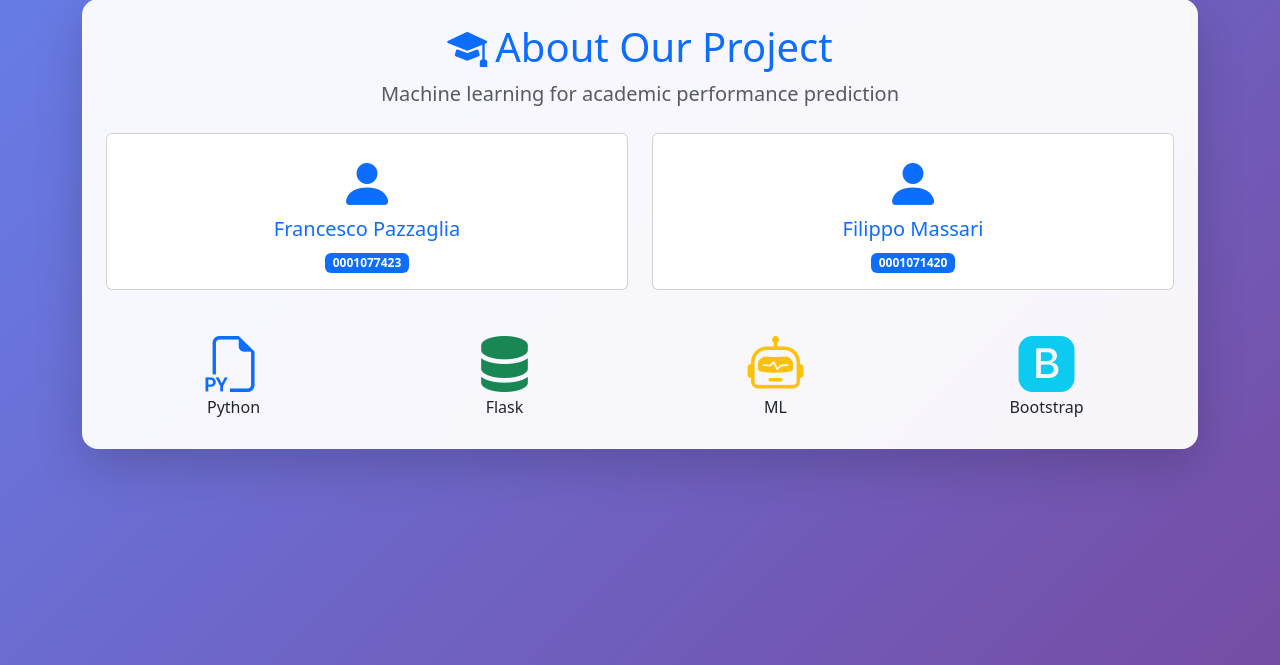
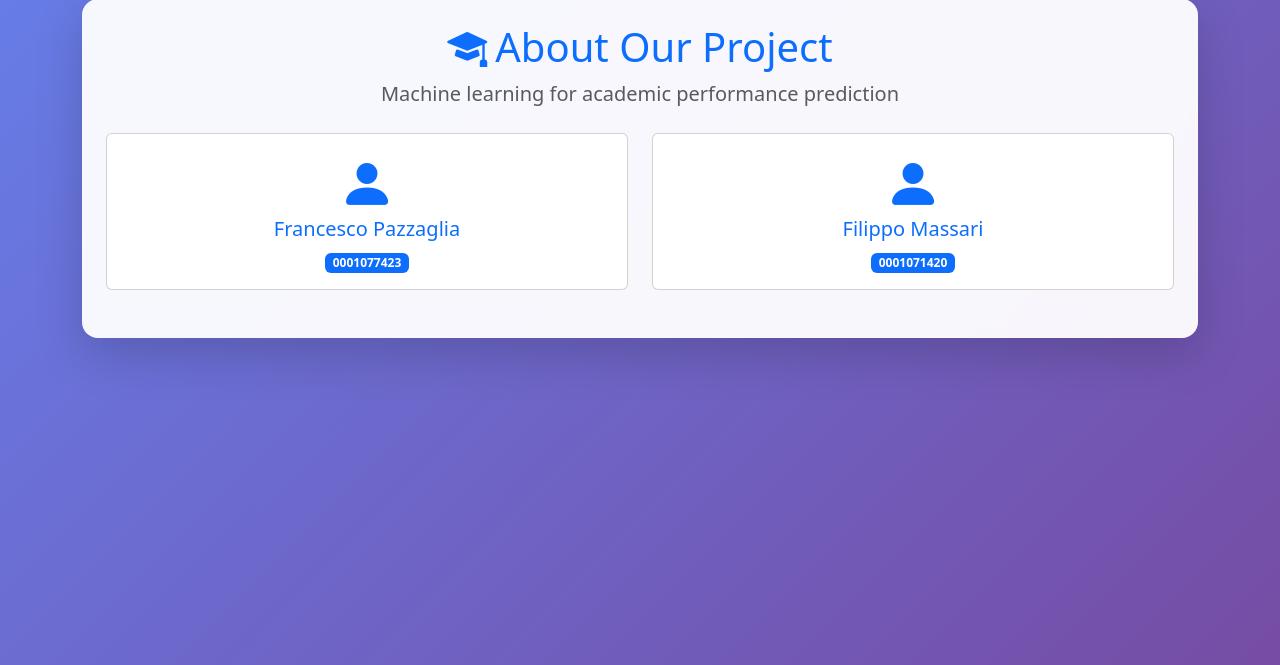
Before and after one commit to FrancescoPazz/Students-Habits-and-Academic-Perfomance, a Flask app: page /about in a window 1280 px wide. Shown: the part 81-746 px from the top of the page. Run offline with Flask 3, Linux system fonts and the light colour scheme; parts of the project's set-up code (start-up, migrations or seed data) failed here and were passed over.

Commit message:
fix: typos and improve clarity in the notebook; update the about page layout

```diff
--- a/app/templates/about.html
+++ b/app/templates/about.html
@@ -11,7 +11,7 @@
 
 <div class="row justify-content-center mb-4">
   {% for student in students %}
-  <div class="col-md-6 mb-3">
+  <div class="col-md-6">
     <div class="card">
       <div class="card-body text-center">
         <i class="bi bi-person-fill display-4 text-primary mb-2"></i>
@@ -23,22 +23,4 @@
   {% endfor %}
 </div>
 
-<div class="row g-3 text-center">
-  <div class="col-md-3">
-    <i class="bi bi-filetype-py display-4 text-primary"></i>
-    <h6>Python</h6>
-  </div>
-  <div class="col-md-3">
-    <i class="bi bi-server display-4 text-success"></i>
-    <h6>Flask</h6>
-  </div>
-  <div class="col-md-3">
-    <i class="bi bi-robot display-4 text-warning"></i>
-    <h6>ML</h6>
-  </div>
-  <div class="col-md-3">
-    <i class="bi bi-bootstrap-fill display-4 text-info"></i>
-    <h6>Bootstrap</h6>
-  </div>
-</div>
 {% endblock %}
```
Also changed, not shown: 1 other file.
